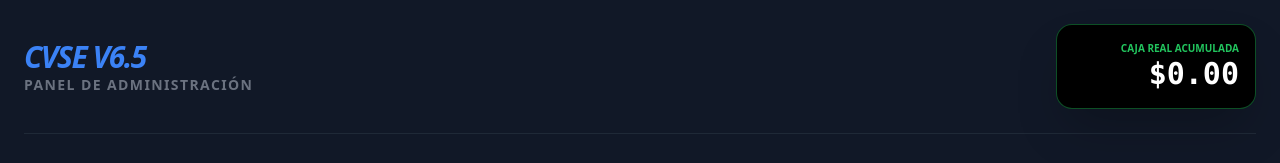
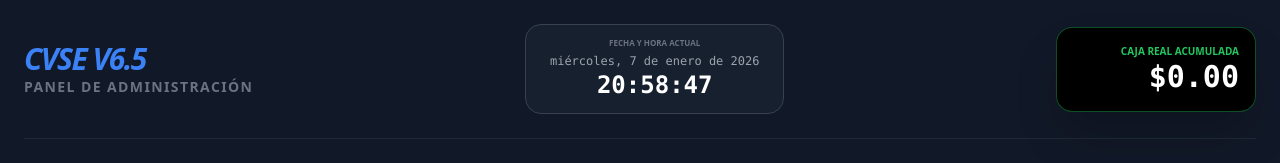
Before and after one commit to jesusjironrodriguez1552-stack/tv, a plain HTML site: page index.html in a window 1280 px wide. Shown: the top 163 px of the page. Drawn offline with nearby package versions, Linux system fonts and the light colour scheme; no server answers.

Commit message:
Update index.html

```diff
--- a/index.html
+++ b/index.html
@@ -19,6 +19,14 @@
                 <h1 class="text-3xl font-black text-blue-500 tracking-tighter uppercase italic">CVSE V6.5</h1>
                 <p class="text-gray-500 text-sm font-bold uppercase tracking-widest">Panel de Administración</p>
             </div>
+
+            <!-- RELOJ EN TIEMPO REAL -->
+            <div class="bg-gray-800/50 border border-gray-700 px-6 py-3 rounded-2xl">
+                <p class="text-[8px] text-gray-500 uppercase font-black text-center mb-1">Fecha y Hora Actual</p>
+                <p id="reloj-fecha" class="text-xs text-gray-400 font-mono text-center">Cargando...</p>
+                <p id="reloj-hora" class="text-2xl font-mono font-black text-white text-center">--:--:--</p>
+            </div>
+
             <div class="flex flex-wrap justify-center gap-4 items-center">
                 <div class="bg-black p-4 rounded-2xl border border-green-500/40 text-right shadow-2xl min-w-[200px]">
                     <span class="text-green-500 text-[10px] uppercase block font-black">Caja Real Acumulada</span>
@@ -250,6 +258,7 @@
     <!-- SCRIPTS -->
     <!-- ============================================ -->
     <script src="config.js"></script>
+    <script src="utilidades.js"></script>
     <script src="madres.js"></script>
     <script src="clientes.js"></script>
     <script src="caja.js"></script>
```
